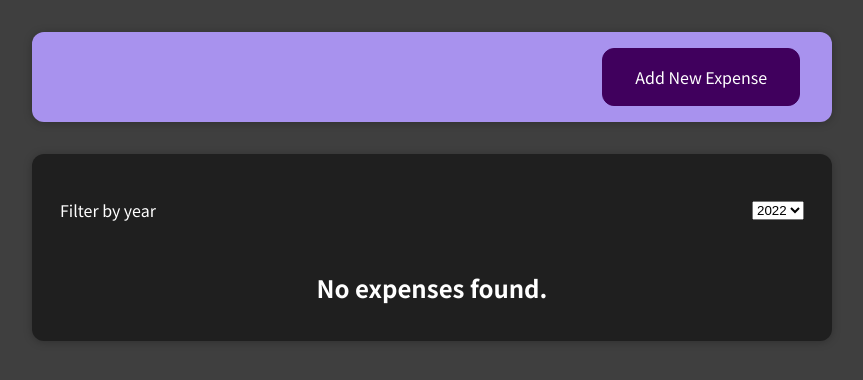
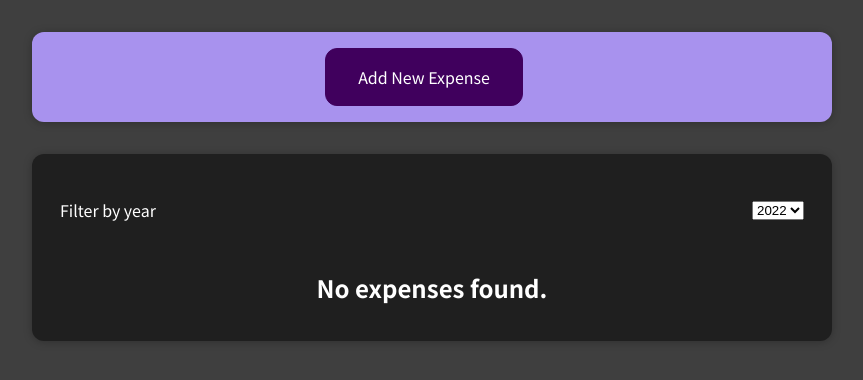
Before and after one commit to JarielGFox/expense_planner, a React (Create React App) app: page / in a window 1280 px wide. Shown: the top 380 px of the page, without its empty margins (208-1071 px from the left). Built offline with nearby package versions, Linux system fonts and the light colour scheme.

Commit message:
centered the initial button

```diff
--- a/src/components/NewExpense/ExpenseForm.js
+++ b/src/components/NewExpense/ExpenseForm.js
@@ -74,9 +74,12 @@ const ExpenseForm = ({ onSaveExpenseData }) => {
                         </button>
                         <button onClick={submitHandler}>Submit Expense</button>
                     </>
-                ) : (!showForm ? (<button onClick={formHandler}>
-                    Add New Expense
-                </button>) : null)}
+                ) : (!showForm ? (<center>
+                    <button onClick={formHandler}>
+                        Add New Expense
+                    </button>
+                </center>
+                ) : null)}
             </div>
         </form >
     );
```
